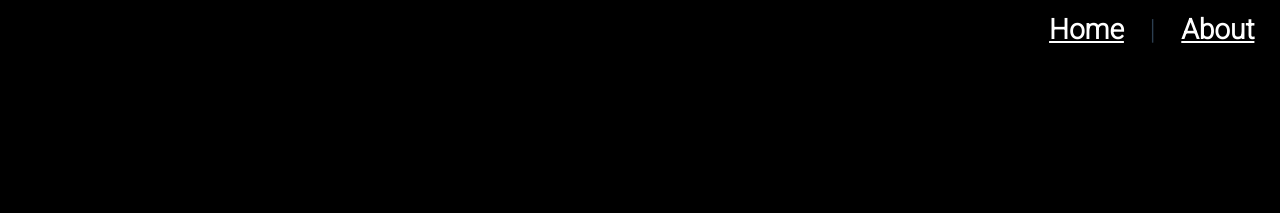
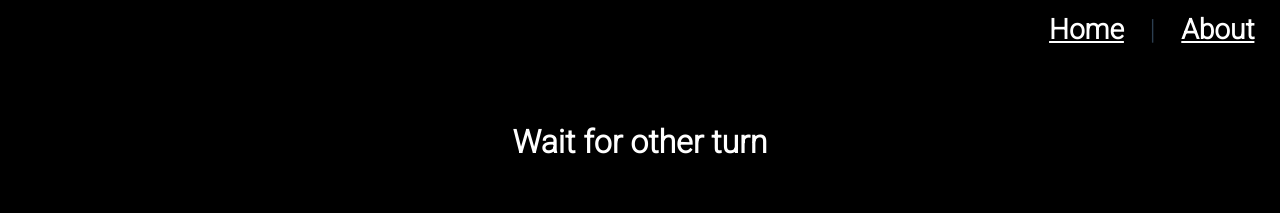
Before and after one commit to TomNes94/congklak-game, a Vue app in the folder frontend/: page /board/1 in a window 1280 px wide. Shown: the top 213 px of the page. Built offline with nearby package versions, Linux system fonts and the light colour scheme.

Commit message:
fix additional turn logic; show what player is next

```diff
--- a/frontend/src/components/Board.vue
+++ b/frontend/src/components/Board.vue
@@ -25,7 +25,12 @@ export default {
         Message
     },
 
-    computed: mapState(["boardState", "vueSocket", "metaData", "nextPlayer"]),
+    computed: {
+        currentPlayer() {
+            return this.nextPlayer === this.metaData.player ? "It's your turn" : "Wait for other turn";
+        },
+        ...mapState(["boardState", "vueSocket", "metaData", "nextPlayer"])
+    },
     mounted() {
         this.vueSocket.socket.on("moveResolved", data => {
             this.distributeStones(JSON.parse(data));
--- a/frontend/src/views/BoardContainer.vue
+++ b/frontend/src/views/BoardContainer.vue
@@ -1,23 +1,37 @@
 <template lang="pug">
 .board-container
+    h2.player-current {{currentPlayer}}
     board
 </template>
 
 <script>
 import Board from "../components/Board";
+import { mapState, mapMutations } from "vuex";
+
 export default {
     name: "Home",
-    components: { Board }
+    components: { Board },
+    computed: {
+        currentPlayer() {
+            return this.nextPlayer === this.metaData.player ? "It's your turn" : "Wait for other turn";
+        },
+        ...mapState(["boardState", "vueSocket", "metaData", "nextPlayer"])
+    }
 };
 </script>
 
 <style lang="scss" scoped>
+.player-current {
+    margin: 5% 0 5% 0;
+    font-size: 32px;
+    color: white;
+}
 .board-container {
     background-color: black;
     height: 100vh;
     width: 100vw;
     display: flex;
-    justify-content: center;
+    flex-direction: column;
     align-items: center;
 }
 </style>
```
Also changed, not shown: 1 other file (tests, documents, lock files or other folders).
